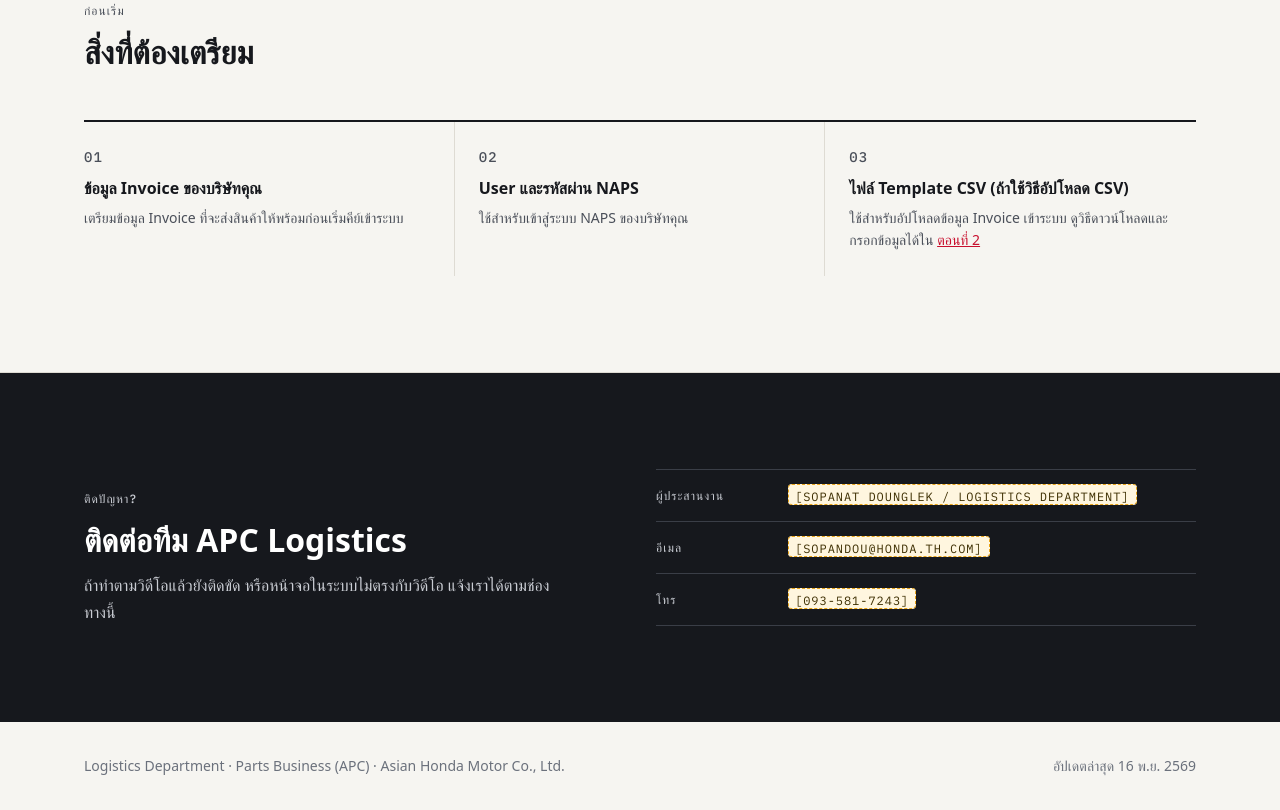
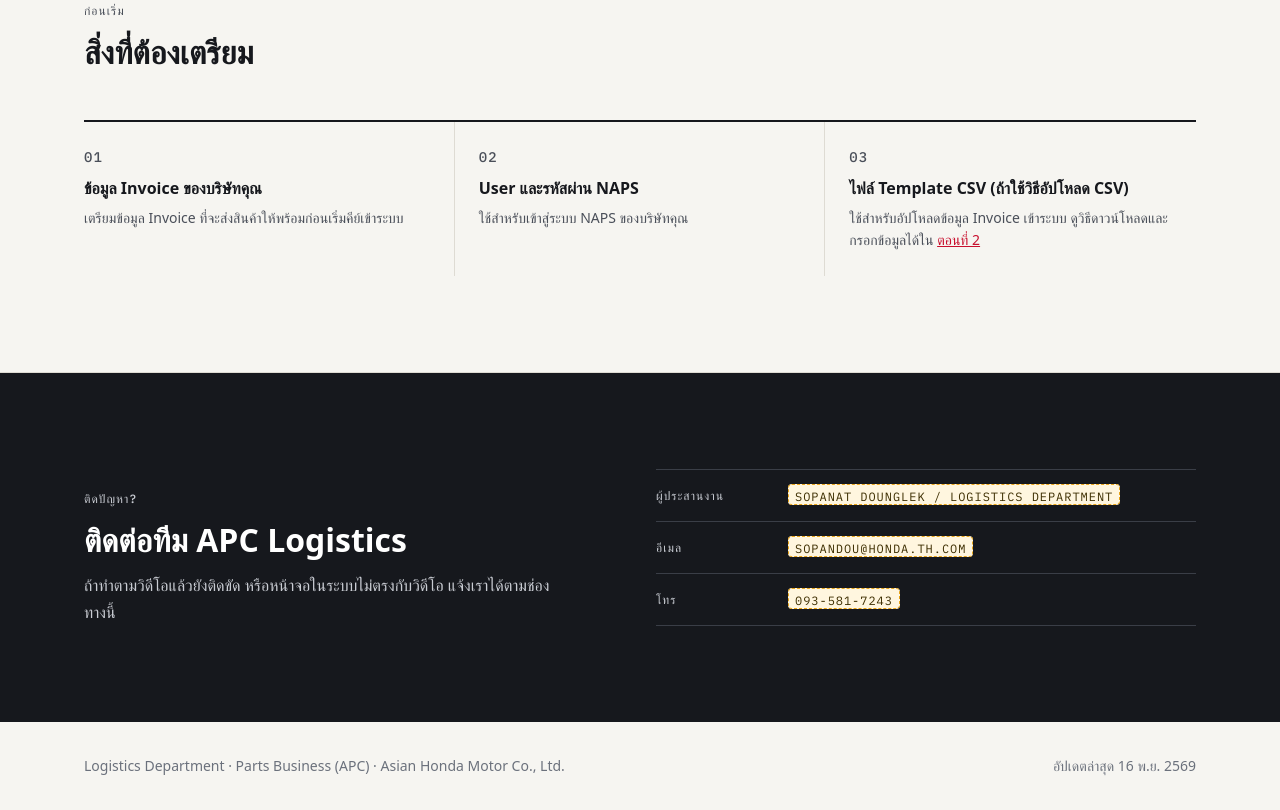
Before and after one commit to noname087/naps-supplier-guide, a plain HTML site: page index.html in a window 1280 px wide. Shown: the part 1812-2622 px from the top of the page. Drawn offline with Linux system fonts and the light colour scheme; a web font is replaced by a local one.

Commit message:
Update index.html
ลบ [ ]

```diff
--- a/index.html
+++ b/index.html
@@ -294,9 +294,9 @@ footer .wrap{display:flex;flex-wrap:wrap;justify-content:space-between;gap:var(-
         <p>ถ้าทำตามวิดีโอแล้วยังติดขัด หรือหน้าจอในระบบไม่ตรงกับวิดีโอ แจ้งเราได้ตามช่องทางนี้</p>
       </div>
       <ul class="contact">
-        <li><span>ผู้ประสานงาน</span><div><span class="ph">[Sopanat Dounglek / Logistics department]</span></div></li>
-        <li><span>อีเมล</span><div><span class="ph">[sopandou@honda.th.com]</span></div></li>
-        <li><span>โทร</span><div><span class="ph">[093-581-7243]</span></div></li>
+        <li><span>ผู้ประสานงาน</span><div><span class="ph">Sopanat Dounglek / Logistics department</span></div></li>
+        <li><span>อีเมล</span><div><span class="ph">sopandou@honda.th.com</span></div></li>
+        <li><span>โทร</span><div><span class="ph">093-581-7243</span></div></li>
       </ul>
     </div>
   </section>
```
